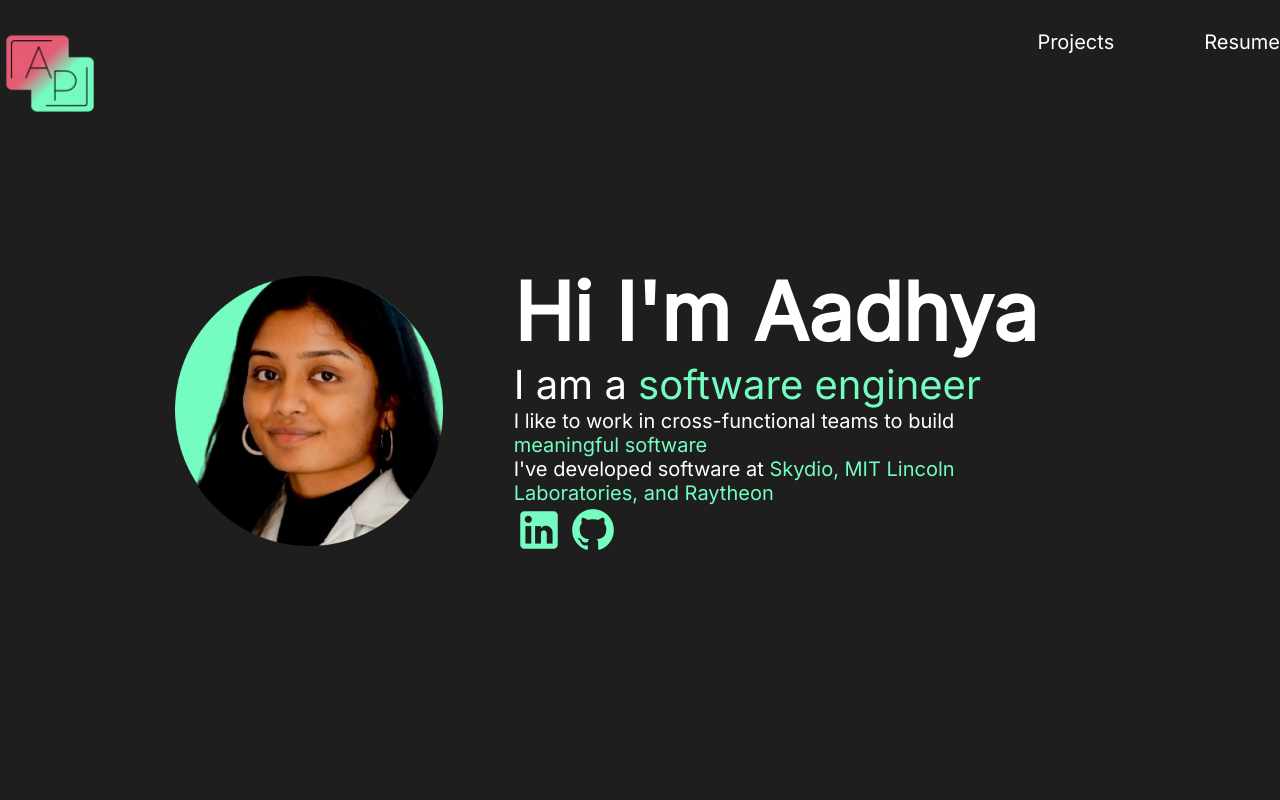
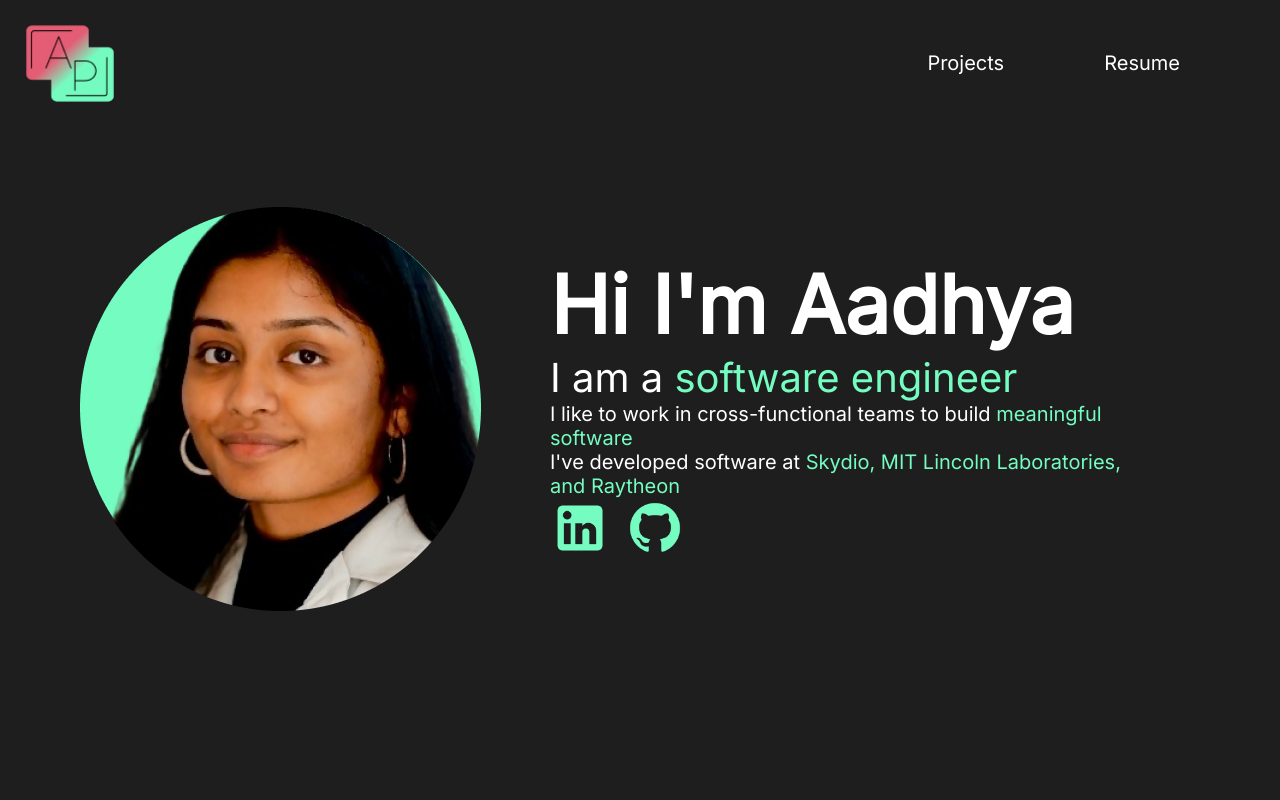
Before and after one commit to aadhyap/aadhya_personal_website, a plain HTML site: page index.html in a window 1280 px wide. Shown: the top 800 px of the page. Drawn offline with Linux system fonts and the light colour scheme.

Commit message:
Organizing Flex Blocks and Adding a Project Section
I wanted to use a column flex block for the whole page since it will be scrollable so I wanted to reorganize a bit of the entire landing page. Once that was done I created a project section to display my projects and used the display grid for the container

```diff
--- a/css/style.css
+++ b/css/style.css
@@ -8,61 +8,58 @@
   padding: 0;
   box-sizing: border-box;
 
+}
 
-
+.container{
+  display: flex;
+  flex-direction: column;
 }
 
 a {
   text-decoration: none;
 }
+.menu-container {
+  display: flex;
+  align-items: center;
+  padding: 20px 0px 0px 20px;
+}
 
-.icon{
+
+
+.logo{
   height: auto;
   width: 50px;
 
 }
 
-.menu-container .icon{
+.menu-container .logo{
+  height: auto;
   width: 100px;
+  display: block;
+  margin-right: auto;
+}
+
+
+.menu-links{
+
+  display: flex;
+  margin-left: auto;
+  padding: 0px 0px 0px 0px;
 
 }
 
-
-.links{
-
-  display: flex;
-  justify-content: flex-end;
-
+.menu-links a {
+  font-family: "Inter","Roboto", sans-serif;
+  color: white;
+  padding:0px 100px 0px 0px;;
 }
 
-.projects{
-  margin-left: 40px;
-
-
-}
-
-.resume{
-  margin-left: 90px;
-
-}
-
-.menu-container {
-  padding: 30px 0;
-  display: flex;
-  justify-content: center;
-}
-
-.menu {
-  width: 1300px;
-  display: flex;
-  justify-content: space-between;
-}
 
 .header-container {
-
-  margin: 100px;
   display: flex;
+  align-items: center;
   justify-content: center;
+  padding: 100px;
 }
 
 .header {
@@ -73,13 +70,6 @@ a {
   align-items: center;
 }
 
-.landingpage{
-  display: inline-block;
-  margin: 2rem;
-  padding: 5rem 5rem;
-  text-align: center;
-
-}
 .title, .medium, .small {
   font-family: 'Inter', "Times New Roman", sans-serif;
   color: white;
@@ -113,27 +103,98 @@ a {
 }
 
 .intro{
-  display: inline-block;
-  padding: 1rem 1rem;
-  vertical-align: middle;
-  width: 60%;
+  display:flex;
+  flex-basis: 600px;
+  flex-direction: column;
   text-align: left;
+  margin-left: 120px;
+
+
 }
 
-#profile{
+.profile{
   height: auto;
   width: 300px;
+  display: flex;
+  align-items: center;
+  justify-content: center;
 
 }
 
 img {
-  height: auto;
-  width: 400px;
+  overflow-clip-margin: content-box ;
 }
+
+
 
 .bio{
   width: 90%;
 }
+
+
+.icon{
+  height: auto;
+  width: 60px;
+
+}
+
+.icons{
+  display: flex;
+  text-align: center;
+  height: auto;
+  width: 20px;
+
+}
+
+.icons a{
+  padding:0px 15px 0px 0px;
+
+
+}
+
+#Projects{
+  align-items: center;
+  display: flex;
+  justify-content: left;
+  padding: 300px 200px 200px 200px;
+  display: block;
+
+
+}
+
+.project-container{
+  padding: 16px;
+  display: grid;
+  grid-template-columns: 1fr 1fr;
+  background: plum;
+  border: 4px solid indigo;
+  align-items: center;
+  justify-content: center;
+  gap: 10px 10px;
+}
+
+.col{
+  flex-direction: column;
+}
+
+.project-container div {
+
+  width: 500px;
+  height: 250px;
+  border: 4px solid darkslategray;
+  background: skyblue;
+
+
+}
+
+
+.project{
+
+
+
+}
+
+
 
 /* These are notes from odin project */
 .subsection.header {
--- a/index.html
+++ b/index.html
@@ -13,35 +13,56 @@
 
 <body>
 
-  <div class='menu-container'>
-    <div class='menu'>
-      <img src="images/logo.png" alt="logo" class = "icon" >
-      <div class="links">
-        <div class = "small projects">Projects</div>
-        <div class = "small resume">Resume</div>
-      </div>
+<div class = "container">
+  <nav class='menu-container'>
+      <img src="images/logo.png" alt="logo" class = "logo" >
+      <div class="menu-links small">
+        <a href="#Projects">Projects</a>
+        <a href="./images/aadhyaresume.pdf">Resume</a>
     </div>
-  </div>
+  </nav>
 
   <div class="header-container">
-    <div class="header">
-    <img src="images/blueprofilepic.png" alt="profile picture" class="intro" id="profile">
+
+    <div class="profile"><img src="images/blueprofilepic.png" alt="profile picture"> </div>
 
     <div class="intro">
-      <div class="title">Hi I'm Aadhya</div>
-      <div class = "bio">
-      <div class="medium">I am a <a href="pages/vision.html" class="software">software engineer</a></div>
-      <div class="small">I like to work in cross-functional teams to build <span class="software">meaningful software </span></div>
-      <div class="small"> I&#39ve developed software at <span class="software">Skydio, MIT Lincoln Laboratories, and Raytheon</span></div>
-      </div>
+      <p class="title">Hi I'm Aadhya</p>
+      <p class="medium">I am a <a href="pages/vision.html" class="software">software engineer</a></p>
+      <p class="small">I like to work in cross-functional teams to build <span class="software">meaningful software </span></p>
+      <p class="small"> I&#39ve developed software at <span class="software">Skydio, MIT Lincoln Laboratories, and Raytheon</span></p>
 
-      <div ><a href="https://linkedin.com/in/aadhyaputtur/"><img src="../images/linkedinblue.png" alt="LinkedIn" class="icon" ></a>
+      <div class="icons"><a href="https://linkedin.com/in/aadhyaputtur/"><img src="../images/linkedinblue.png" alt="LinkedIn" class="icon" ></a>
         <a href="https://github.com/aadhyap"><img src="../images/githubblue.png" alt="git" class="icon"></a> </div>
     </div>
-  </div>
+
 
 
   </div>
 
+
+  <div id = "Projects">
+
+    <h1>Projects</h1>
+
+    <div class="project-container">
+      <div ></div>
+
+      <div></div>
+
+      <div></div>
+      <div class ="project"></div>
+
+    </div>
+
+
+
+
+
+  </div>
+</div>
+
+
+
 </body>
 </html>
```
Also changed, not shown: pages/vision.html (+1 -1 lines), images/hospital.png (added), images/mask.png (added), 5 other files.
